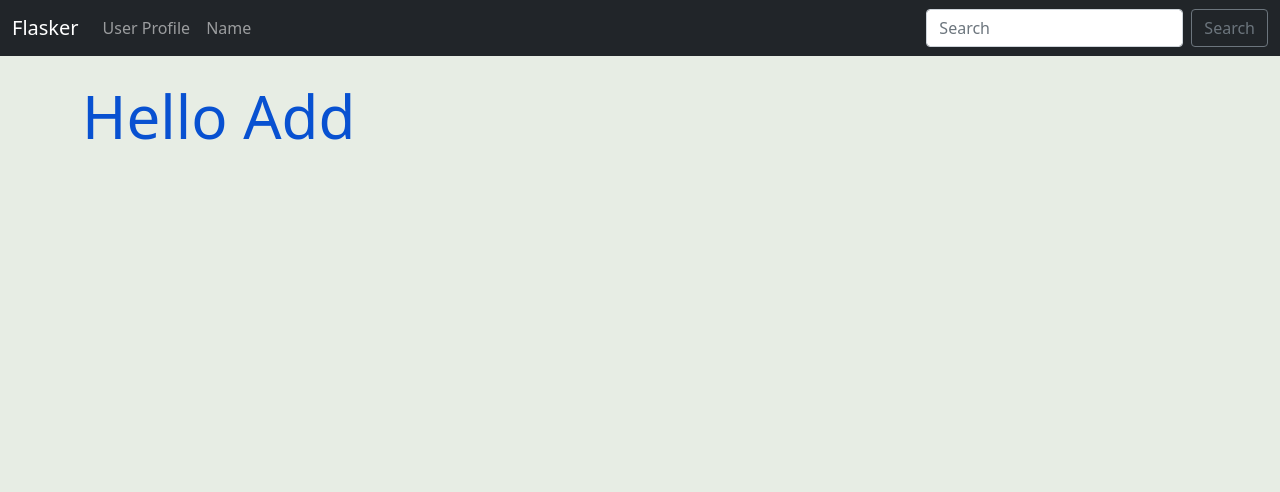
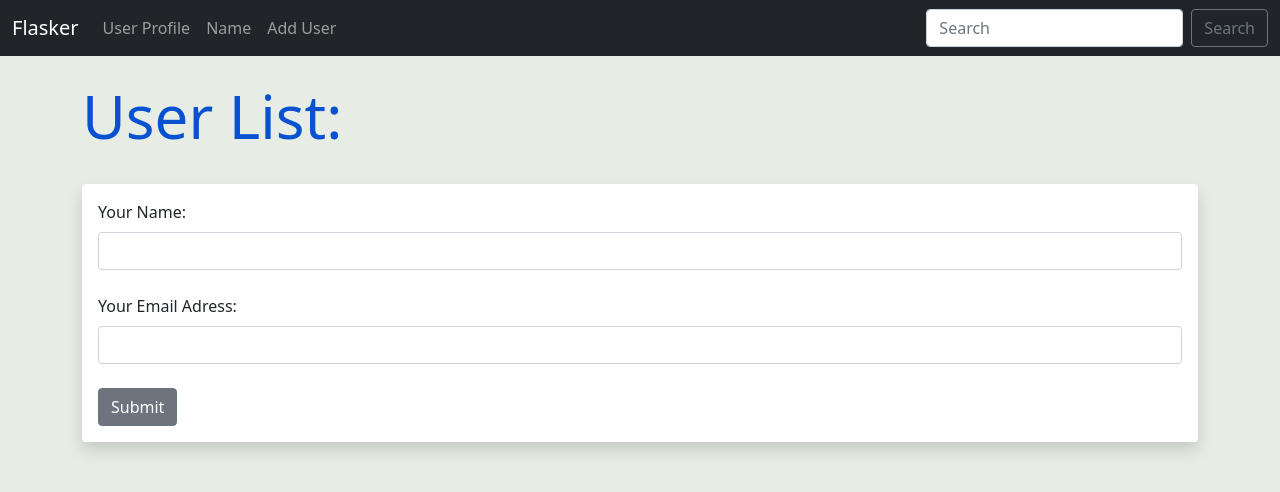
Before and after one commit to tomaszgolebiewski1985/Flask_blog, a Flask app: page /user/add in a window 1280 px wide. Shown: the top 492 px of the page. Run offline with Flask 2, Linux system fonts and the light colour scheme.

Commit message:
Added add_user.html and db

```diff
--- a/main.py
+++ b/main.py
@@ -2,12 +2,31 @@ from flask import Flask, render_template, flash
 from flask_wtf import FlaskForm
 from wtforms import StringField, SubmitField
 from wtforms.validators import DataRequired
-
+from flask_sqlalchemy import SQLAlchemy
+from datetime import datetime
 
 # create flask instance
 app = Flask(__name__)
+app.config['SQLALCHEMY_DATABASE_URI'] = 'sqlite:///users.db'
+# Creating Secret Key (in real project dont push this to repository)
+app.config['SECRET_KEY'] = "my super secret key that no one is supposed to know"
 
-app.config['SECRET_KEY'] = "my super secret key that no one is supposed to know"
+db = SQLAlchemy(app)
+
+class Users(db.Model):
+	id = db.Column(db.Integer, primary_key=True)
+	name = db.Column(db.String(200), nullable=False)
+	email = db.Column(db.String(200), nullable=False, unique=True)
+	date_created = db.Column(db.DateTime, default=datetime.utcnow)
+
+	def __repr__(self):
+		return '<Name %r>' % self.name
+
+class User_form(FlaskForm):
+	name = StringField("Your Name:", validators=[DataRequired()])
+	email = StringField("Your Email Adress:", validators=[DataRequired()])
+	submit = SubmitField("Submit")
+
 
 # create form class
 class Namer_form(FlaskForm):
@@ -23,8 +42,25 @@ class Namer_form(FlaskForm):
 def index():
 	first_name = "Tomasz"
 	stuff = "This is bold text"
-	favorite = ['Pepperoni', 'Cheese', 'Tuna', 'Hawaii']
+	favorite = ["Pepperoni", "Cheese", "Hawaii"]
 	return render_template("index.html", first_name=first_name, stuff=stuff, favorite=favorite)
+
+@app.route('/user/add', methods=['GET', 'POST'])
+def add_user():
+	name = None
+	form = User_form()
+	if form.validate_on_submit():
+		user = Users.query.filter_by(email=form.email.data).first()
+		if user is None:
+			user = Users(name=form.name.data, email=form.email.data)
+			db.session.add(user)
+			db.session.commit()
+		name = form.name.data
+		form.name.data = ''
+		form.email.data = ''
+		flash("User added successfully!!!")
+	our_users = Users.query.order_by(Users.date_created)
+	return render_template("add_user.html", form=form, name=name, our_users=our_users)
 
 @app.route('/user/<name>')
 def user(name):
--- /dev/null
+++ b/templates/add_user.html
@@ -0,0 +1,51 @@
+{% extends 'base.html' %}
+
+{% block content %}
+
+{% for message in get_flashed_messages() %}
+	<div class="alert alert-success alert-dismissible fade show" role="alert">
+ 	 	{{ message }}
+  		<button type="button" class="btn-close" data-bs-dismiss="alert" aria-label="Close"></button>
+	</div>
+
+{% endfor %}
+
+{% if name %}
+	<h1>User Added!!</h1>
+	</br>
+	</br>
+	<table class="table table-hover table-bordered table-striped">
+	{% for our_user in our_users %}
+		<tr>
+		<td>{{ our_user.id }}. {{ our_user.name }} - {{ our_user.email }}</td>
+		</tr>
+	{% endfor %}
+	</table>
+
+	{% else %}
+
+	<h1>User List:</h1>
+	<br/>
+<div class="shadow p-3 mb-5 bg-body rounded">
+	<form method='POST'>
+		{{ form.hidden_tag() }}
+		{{ form.name.label(class="form-label") }}
+		{{ form.name(class="form-control") }}
+		<br/>
+		{{ form.email.label(class="form-label") }}
+		{{ form.email(class="form-control") }}
+		<br/>
+		{{ form.submit(class="btn btn-secondary") }}
+	</form>
+</div>
+</br>
+<table class="table table-hover table-bordered table-striped">
+	{% for our_user in our_users %}
+		<tr>
+		<td>{{ our_user.id }}. {{ our_user.name }} - {{ our_user.email }}</td>
+		</tr>
+	{% endfor %}
+</table>
+{% endif %}
+
+{% endblock %}
--- a/templates/name.html
+++ b/templates/name.html
@@ -4,7 +4,7 @@
 
 {% for message in get_flashed_messages() %}
 	<div class="alert alert-success alert-dismissible fade show" role="alert">
- 	 	Hey {{ name }} {{ message }}
+ 	 	{{ message }}
   		<button type="button" class="btn-close" data-bs-dismiss="alert" aria-label="Close"></button>
 	</div>
 
--- a/templates/navbar.html
+++ b/templates/navbar.html
@@ -12,6 +12,9 @@
         <li class="nav-item">
           <a class="nav-link" href="{{ url_for('name') }}">Name</a>
         </li>
+        <li class="nav-item">
+          <a class="nav-link" href="{{ url_for('add_user') }}">Add User</a>
+        </li>
       </ul>
       <form class="d-flex">
         <input class="form-control me-2" type="search" placeholder="Search" aria-label="Search">
```
Also changed, not shown: 3 other files.
